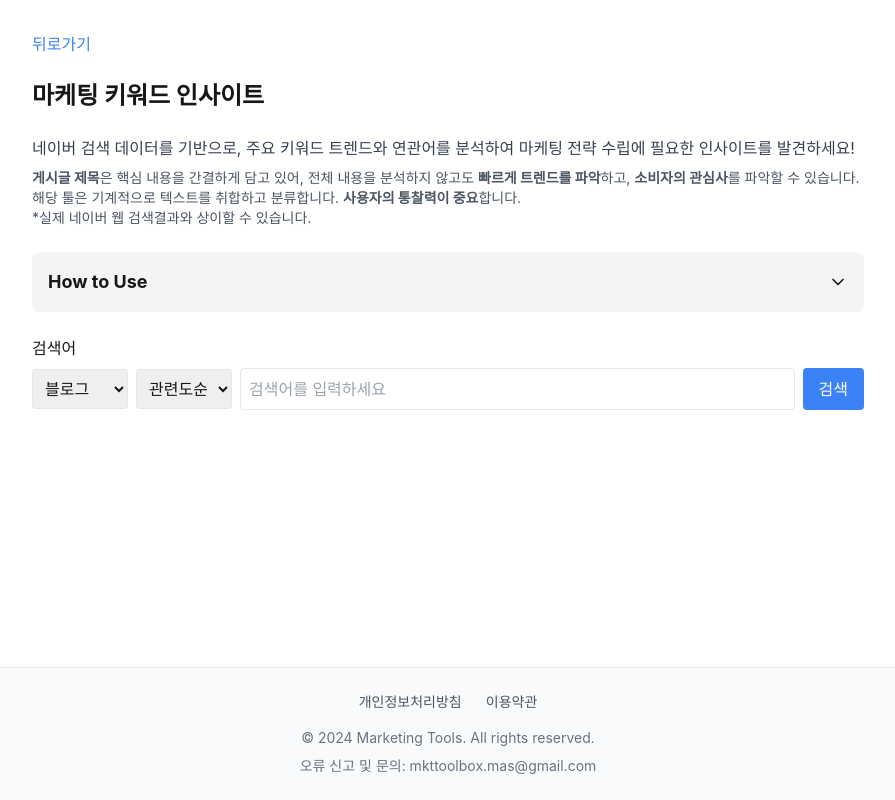
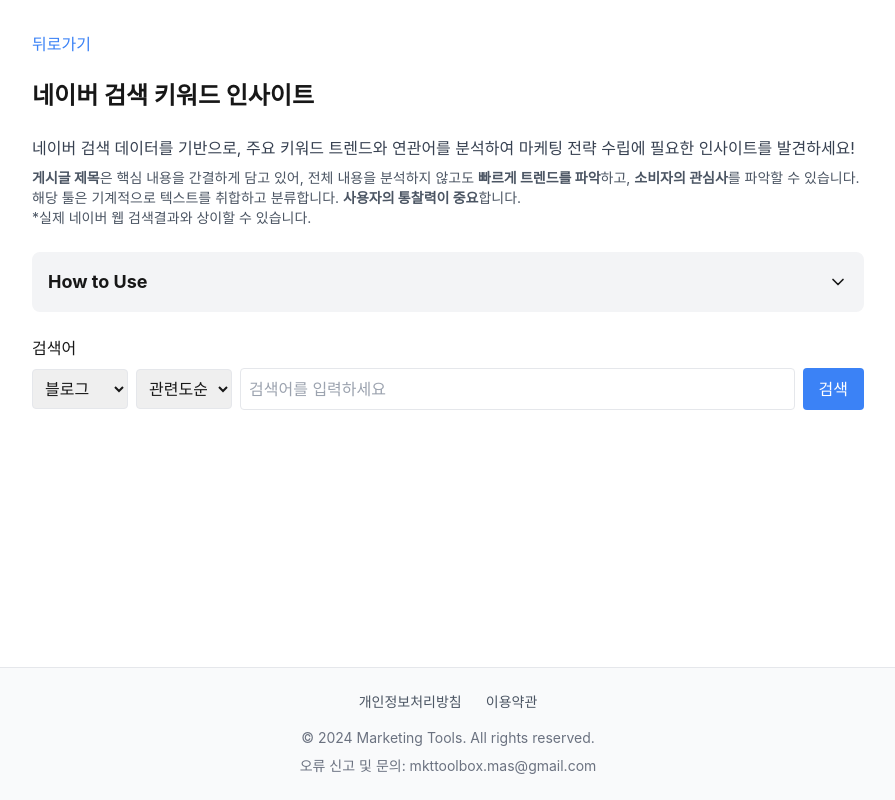
Before and after one commit to greentl0814/mkt-box, a Next.js app: page /nsearch in a window 1280 px wide. Shown: the whole page, without its empty margins (192-1087 px from the left). Built offline with nearby package versions, Linux system fonts and the light colour scheme; a web font is replaced by a local one.

Commit message:
nsearch 0209

```diff
--- a/pages/nsearch/index.js
+++ b/pages/nsearch/index.js
@@ -3,7 +3,7 @@
 import Head from "next/head";
 import Link from "next/link";
 import { format } from "date-fns";
-import WordCloud from "../../components/WordCloud";
+import WordCloud from "@/components/WordCloud";
 import { ChevronDown, ChevronUp } from "lucide-react";
 import he from "he";
 
@@ -110,7 +110,7 @@
           </Link>
         </div>
         <div className="flex justify-between items-center mb-6">
-          <h1 className="text-2xl font-bold">마케팅 키워드 인사이트</h1>
+          <h1 className="text-2xl font-bold">네이버 검색 키워드 인사이트</h1>
         </div>
         <div className="mb-6">
           <p className="text-gray-700">
```
